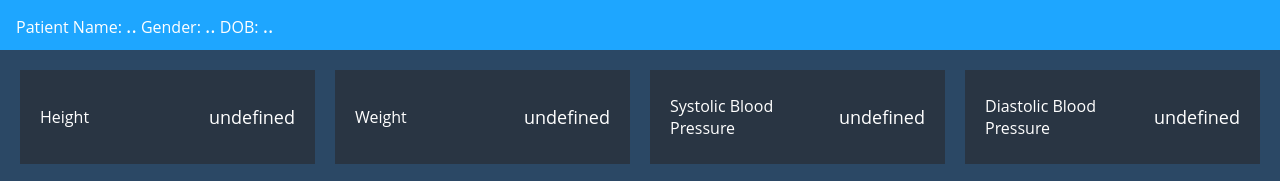
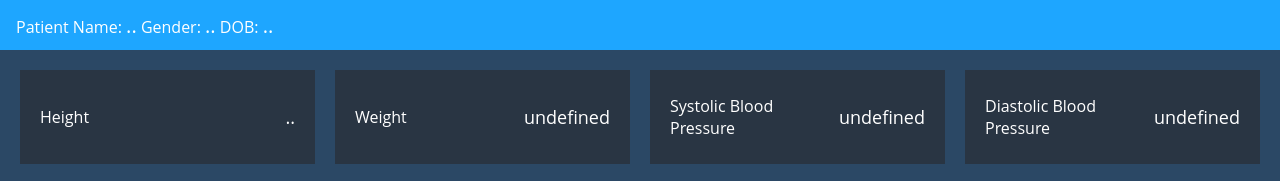
Before and after one commit to segejung/FHIR-Health-Informatics, a plain HTML site: page index.html in a window 1280 px wide. Shown: the top 181 px of the page. Drawn offline with Linux system fonts and the light colour scheme.

Commit message:
Update index.html

```diff
--- a/index.html
+++ b/index.html
@@ -23,7 +23,7 @@
       <div class="main-overview">
         <div class="small-card">
           <div>Height</div>
-          <div class="ob-value" id="height">undefined</div>
+          <span class="ob-value" id="height">..</span>
         </div>
         <div class="small-card">
           <div>Weight</div>
```
